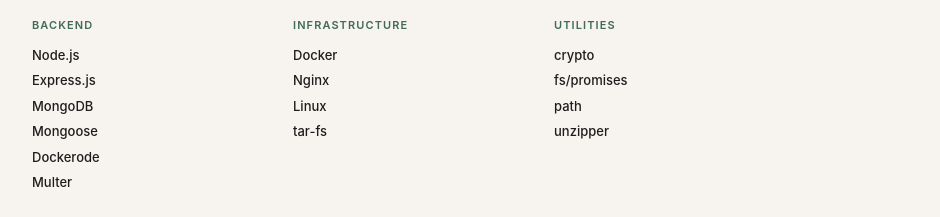
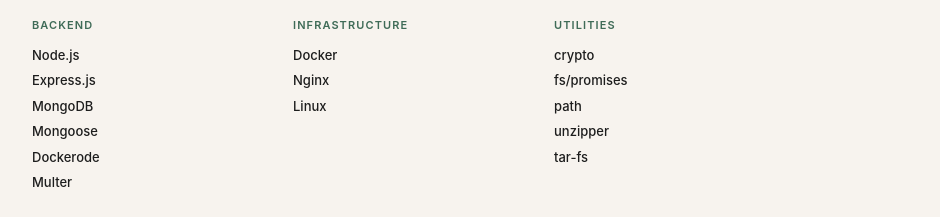
Before and after one commit to AnthonyNelsonSelvan/portfolio_v2, a React (Vite) app: page /projects/container-deployment-platform in a window 1280 px wide. Shown: the part 5600-5817 px from the top of the page, without its empty margins (102-1042 px from the left). Built offline with nearby package versions, Linux system fonts and the light colour scheme.

Commit message:
small change

```diff
--- a/src/data/detailed.js
+++ b/src/data/detailed.js
@@ -219,11 +219,11 @@
       },
       {
         group: "Infrastructure",
-        items: ["Docker", "Nginx", "Linux", "tar-fs"],
+        items: ["Docker", "Nginx", "Linux"],
       },
       {
         group: "Utilities",
-        items: ["crypto", "fs/promises", "path", "unzipper"],
+        items: ["crypto", "fs/promises", "path", "unzipper","tar-fs"],
       },
     ],
 
```
